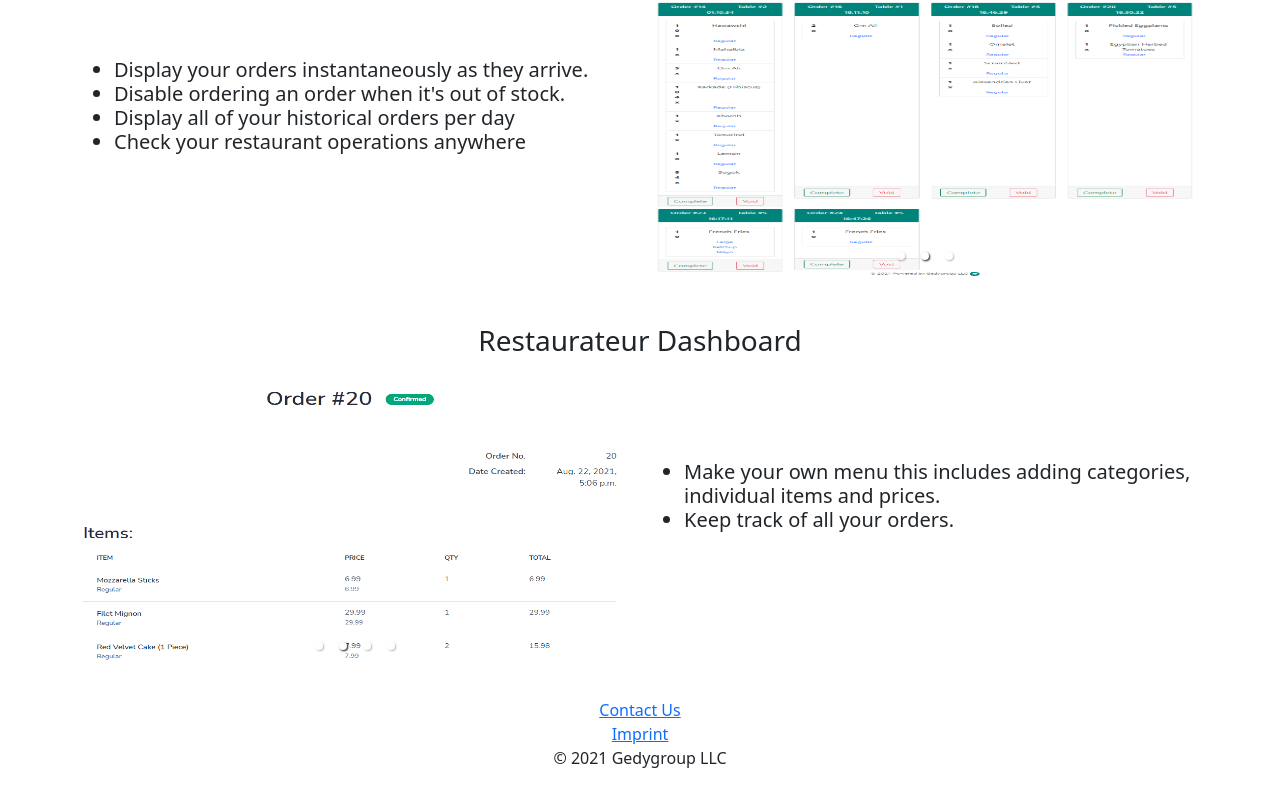
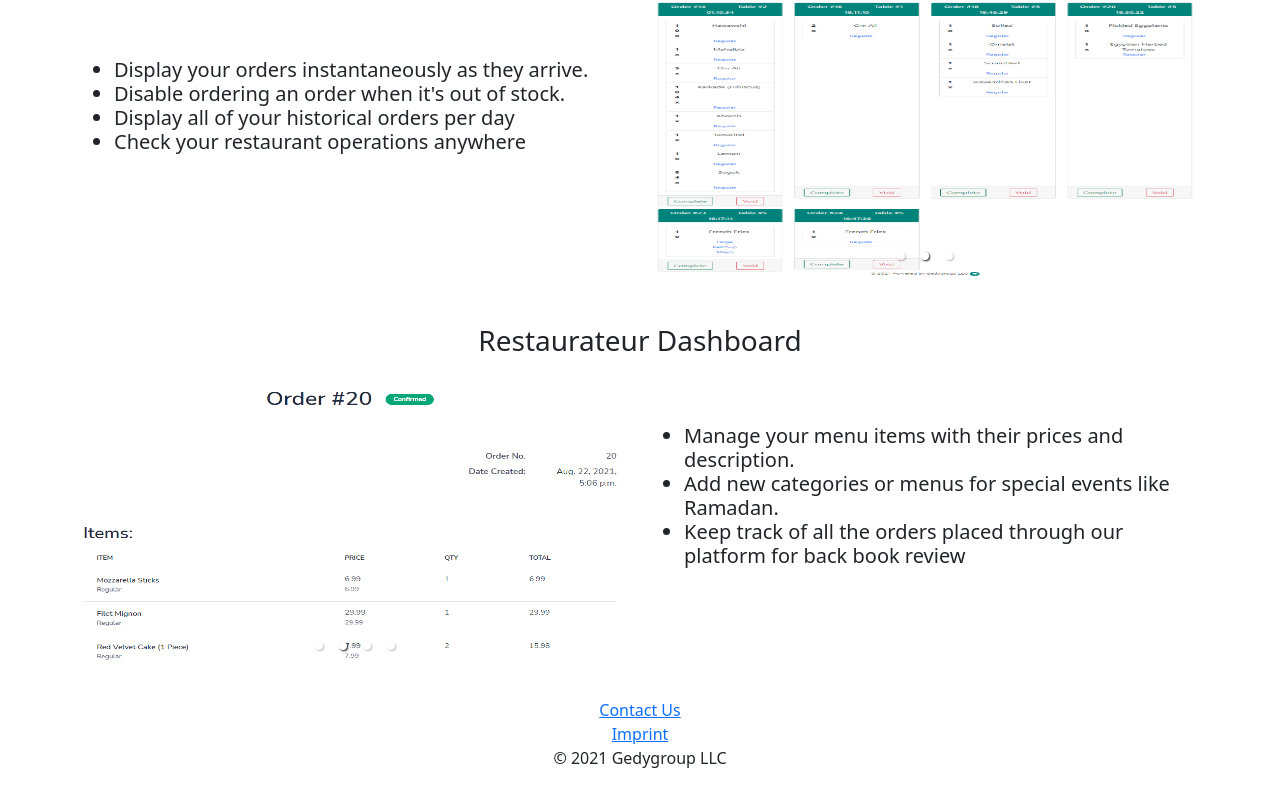
Before and after one commit to HeshamAmer/gedygroup, a React (Create React App) app: page /work in a window 1280 px wide. Shown: the part 1733-2539 px from the top of the page. Built offline with nearby package versions, Linux system fonts and the light colour scheme.

Commit message:
Fixed dashboard text

```diff
--- a/src/components/WorkTitle.js
+++ b/src/components/WorkTitle.js
@@ -116,10 +116,11 @@ class WorkTitle extends Component {
                         <Col xs={12} sm={6}>
                             <h5 className='text-left'>
                                 <ul className="list-styled">
-                                    <li>Make your own menu this includes adding categories, individual items and prices.
+                                    <li>Manage your menu items with their prices and description.
                                     </li>
-                                    <li>Keep track of all your orders.
+                                    <li>Add new categories or menus for special events like Ramadan.
                                     </li>
+                                    <li>Keep track of all the orders placed through our platform for back book review</li>
                                     <br/>
                                 </ul>
                             </h5>
```
